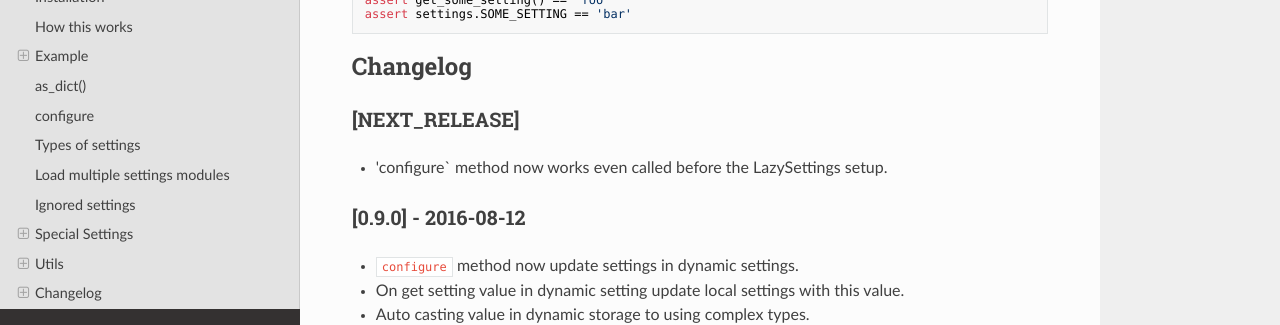
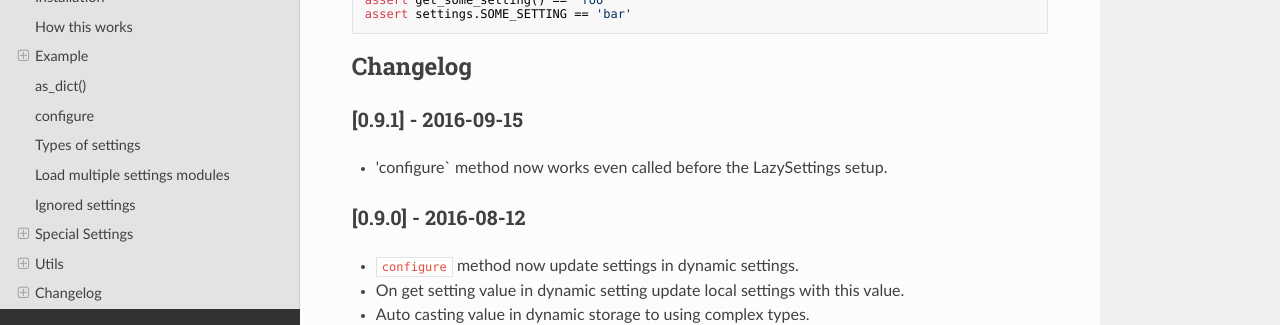
Before and after one commit to drgarcia1986/simple-settings, an MkDocs documentation site: the page built from docs/index.md, in a window 1280 px wide and 900 px high, scrolled down 6545 px. Shown: the part 154-479 px from the top of the window. Built offline with MkDocs 1.6.1, drawn with Linux system fonts in a browser that asks for light colours; nearby versions of some CDN libraries; old or Windows-style settings are respelled for this version of MkDocs.

Commit message:
Bump version: 0.9.0 → 0.9.1

````diff
--- a/docs/index.md
+++ b/docs/index.md
@@ -279,7 +279,7 @@
 ```
 
 ## Changelog
-### [NEXT_RELEASE]
+### [0.9.1] - 2016-09-15
 * 'configure` method now works even called before the LazySettings setup.
 
 ### [0.9.0] - 2016-08-12
--- a/setup.py
+++ b/setup.py
@@ -34,7 +34,7 @@
 
 setup(
     name='simple-settings',
-    version='0.9.0',
+    version='0.9.1',
     install_requires=[],
     url='https://github.com/drgarcia1986/simple-settings',
     author='Diego Garcia',
````
Also changed, not shown: .bumpversion.cfg.
